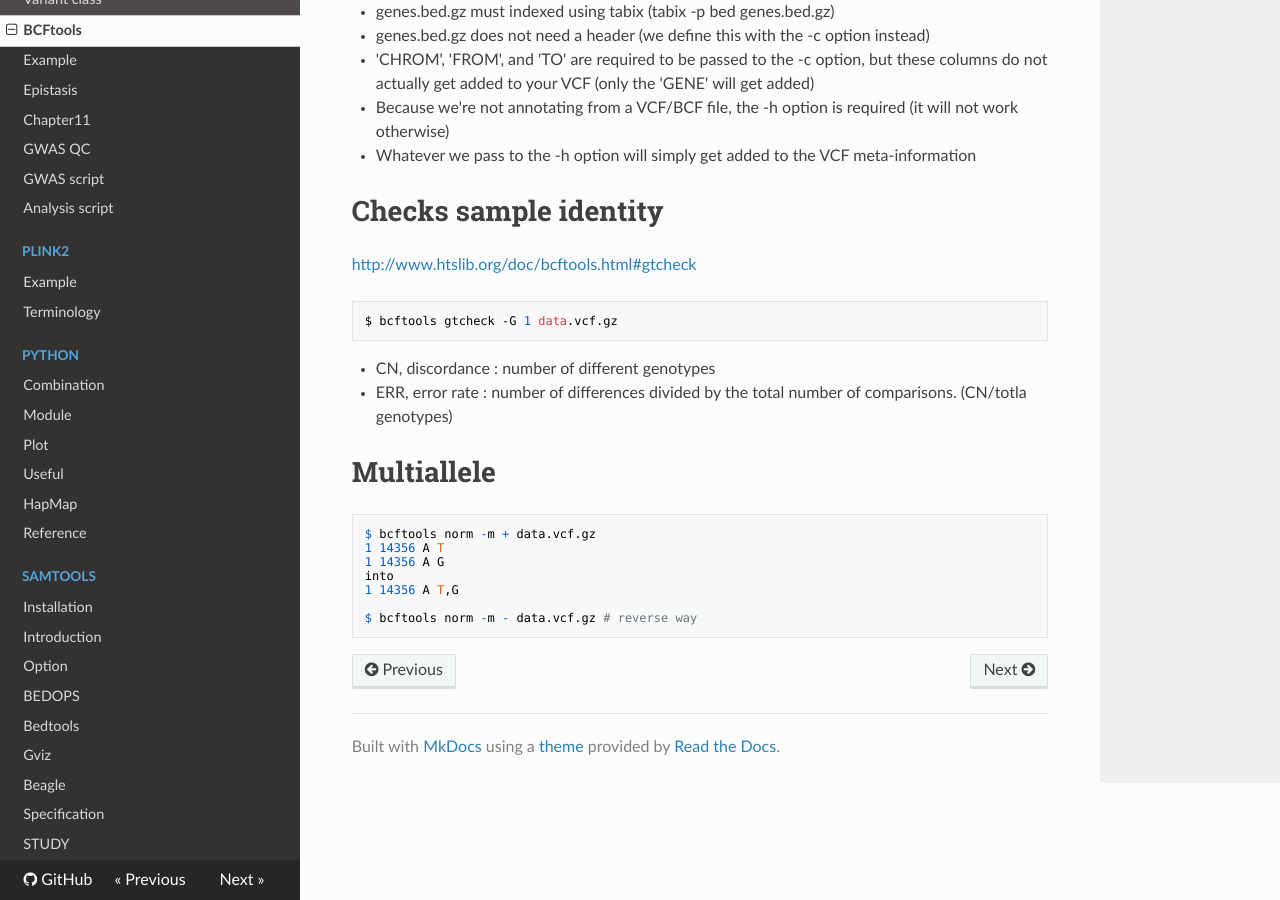
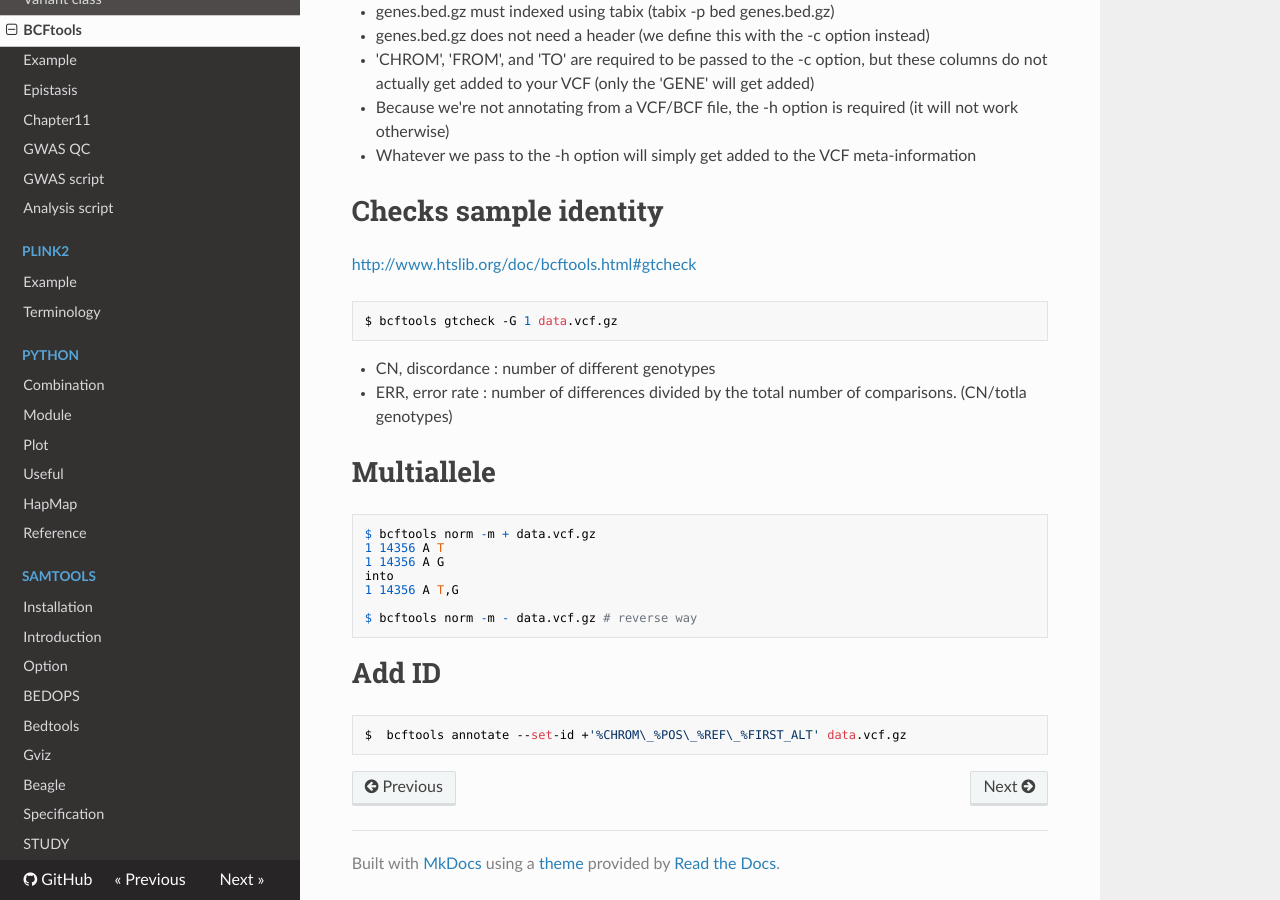
Before and after one commit to WonyoungCho/plink, an MkDocs documentation site: the page built from docs/bcftools_mani.md, in a window 1280 px wide and 900 px high, scrolled down 2871 px. Built offline with MkDocs 1.6.1, drawn with Linux system fonts in a browser that asks for light colours; nearby versions of some CDN libraries; old or Windows-style settings are respelled for this version of MkDocs.

Commit message:
Update bcftools_mani.md

````diff
--- a/docs/bcftools_mani.md
+++ b/docs/bcftools_mani.md
@@ -141,3 +141,8 @@ into
 
 $ bcftools norm -m - data.vcf.gz # reverse way
 ```
+
+# Add ID
+```
+$  bcftools annotate --set-id +'%CHROM\_%POS\_%REF\_%FIRST_ALT' data.vcf.gz
+```
````
